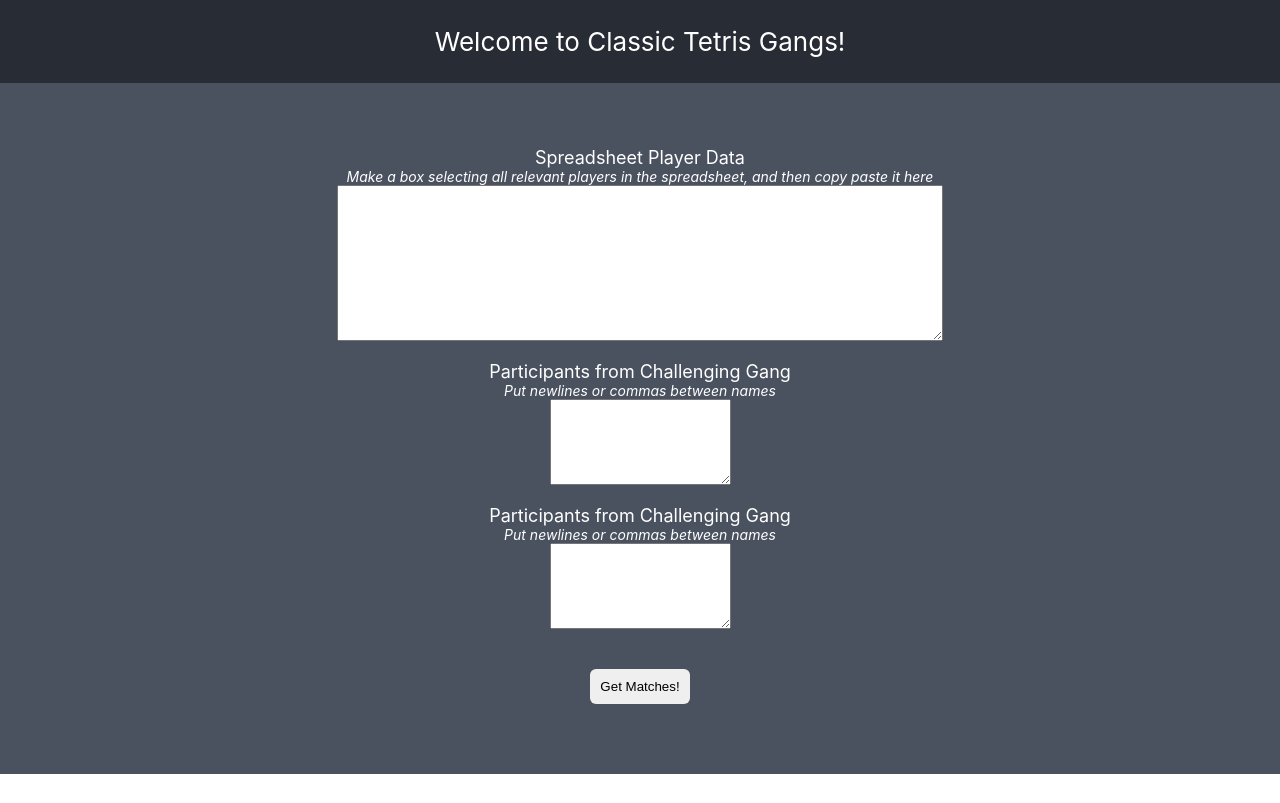
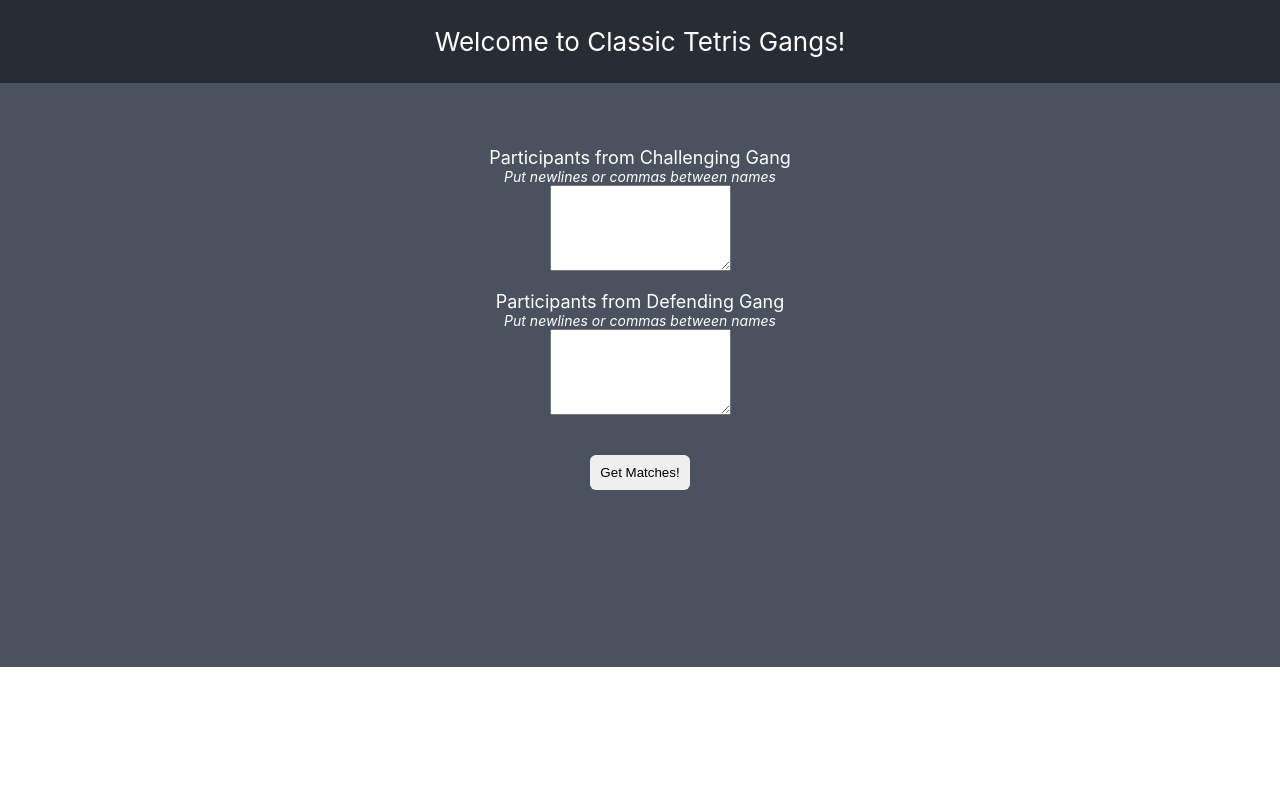
Before and after one commit to GregoryCannon/CTGangs, a React (Create React App) app: page / in a window 1280 px wide. Built offline with nearby package versions, Linux system fonts and the light colour scheme.

Commit message:
automatically parse player data from public spreadsheet

```diff
--- a/package.json
+++ b/package.json
@@ -11,6 +11,7 @@
     "@types/react": "^16.9.41",
     "@types/react-dom": "^16.9.8",
     "munkres-js": "^1.2.2",
+    "node-fetch": "^2.6.0",
     "react": "^16.13.1",
     "react-dom": "^16.13.1",
     "react-scripts": "3.4.1",
--- a/public/index.html
+++ b/public/index.html
@@ -6,8 +6,8 @@
     <meta name="viewport" content="width=device-width, initial-scale=1" />
     <meta name="theme-color" content="#000000" />
     <meta
-      name="description"
-      content="Web site created using create-react-app"
+      name="Classic Tetris Gangs Matcher"
+      content="A tool to match players with opponents according to the rules of the Classic Tetris Gangs format."
     />
     <link rel="apple-touch-icon" href="%PUBLIC_URL%/logo192.png" />
     <!--
@@ -24,7 +24,7 @@
       work correctly both with client-side routing and a non-root public URL.
       Learn how to configure a non-root public URL by running `npm run build`.
     -->
-    <title>React App</title>
+    <title>Classic Tetris Gangs</title>
   </head>
   <body>
     <noscript>You need to enable JavaScript to run this app.</noscript>
--- a/src/components/InputForm.tsx
+++ b/src/components/InputForm.tsx
@@ -1,13 +1,13 @@
 import React, { Component } from "react";
 import "./InputForm.css";
 import { PlayerData } from "../matcher/OptimalMatcher";
+import { fetchSpreadsheetData } from "../sheet-parser/sheet-parser";
 
 interface InputFormProps {
   submitFunction: Function;
 }
 
 interface InputFormState {
-  playerDataList: Array<PlayerData>;
   challengingGangPlayersText: string;
   defendingGangPlayersText: string;
   statusText: string;
@@ -17,14 +17,10 @@
   constructor(props: InputFormProps) {
     super(props);
     this.state = {
-      playerDataList: [],
       challengingGangPlayersText: "",
       defendingGangPlayersText: "",
       statusText: "",
     };
-    this.handleSpreadsheetDataChange = this.handleSpreadsheetDataChange.bind(
-      this
-    );
     this.handleDefendingGangPlayersChanged = this.handleDefendingGangPlayersChanged.bind(
       this
     );
@@ -32,23 +28,6 @@
       this
     );
     this.handleSubmit = this.handleSubmit.bind(this);
-  }
-
-  handleSpreadsheetDataChange(event: any) {
-    const rowsRaw = event.target.value.split("\n");
-    const playerDataList = rowsRaw.map((rowString: string) => {
-      const tabSeparatedData = rowString.split("\t");
-      return {
-        id: parseInt(tabSeparatedData[0]),
-        name: tabSeparatedData[1],
-        gangName: tabSeparatedData[2],
-        rating: parseInt(tabSeparatedData[7]),
-      };
-    });
-    console.log("Player data:", playerDataList);
-    this.setState({
-      playerDataList: playerDataList,
-    });
   }
 
   handleChallengingGangPlayersChanged(event: any) {
@@ -61,28 +40,38 @@
 
   handleSubmit(event: any) {
     event.preventDefault();
-    const challengingPlayerData = this.parsePlayerData(
-      this.state.challengingGangPlayersText
-    );
-    const defendingPlayerData = this.parsePlayerData(
-      this.state.defendingGangPlayersText
-    );
 
-    this.props.submitFunction(challengingPlayerData, defendingPlayerData);
+    // Fetch the player data from the spreadsheet
+    fetchSpreadsheetData((spreadsheetPlayerData: Array<PlayerData>) => {
+      console.log("\n\n Spreadsheet player data:", spreadsheetPlayerData);
+      const challengingPlayerData = this.filterPlayerData(
+        this.state.challengingGangPlayersText,
+        spreadsheetPlayerData
+      );
+      const defendingPlayerData = this.filterPlayerData(
+        this.state.defendingGangPlayersText,
+        spreadsheetPlayerData
+      );
+
+      this.props.submitFunction(challengingPlayerData, defendingPlayerData);
+    });
   }
 
-  parsePlayerData(textareaInput: string): Array<PlayerData> {
+  filterPlayerData(
+    textareaInput: string,
+    spreadsheetPlayerData: Array<PlayerData>
+  ): Array<PlayerData> {
     const playerNames = textareaInput.split(/\n|,/).filter((x) => x.length > 0);
-    const playerDataList = [];
+    const filteredPlayerData = [];
     const invalidPlayerNames = [];
 
     // Match the entered player names with their player data when possible
     for (let playerName of playerNames) {
-      const filtered = this.state.playerDataList.filter(
+      const filtered = spreadsheetPlayerData.filter(
         (x) => x.name.trim().toUpperCase() === playerName.trim().toUpperCase()
       );
       if (filtered.length === 1) {
-        playerDataList.push(filtered[0]);
+        filteredPlayerData.push(filtered[0]);
       } else {
         invalidPlayerNames.push(playerName);
       }
@@ -97,7 +86,7 @@
       });
     }
 
-    return playerDataList;
+    return filteredPlayerData;
   }
 
   render() {
@@ -105,17 +94,6 @@
       <div className="form-container">
         <p id="status-text">{this.state.statusText}</p>
         <form id="main-form" onSubmit={this.handleSubmit}>
-          {/* Box to paste the player data from Google Sheets */}
-          <div className="main-label">Spreadsheet Player Data</div>
-          <div className="secondary-label">
-            Make a box selecting all relevant players in the spreadsheet, and
-            then copy paste it here
-          </div>
-          <textarea
-            id="sheets-data-textarea"
-            onChange={this.handleSpreadsheetDataChange}
-          ></textarea>
-
           {/* Player list for challenging gang */}
           <div className="main-label">Participants from Challenging Gang</div>
           <div className="secondary-label">
@@ -126,8 +104,8 @@
             onChange={this.handleChallengingGangPlayersChanged}
           ></textarea>
 
-          {/* Player list for challenging gang */}
-          <div className="main-label">Participants from Challenging Gang</div>
+          {/* Player list for defending gang */}
+          <div className="main-label">Participants from Defending Gang</div>
           <div className="secondary-label">
             Put newlines or commas between names
           </div>
--- /dev/null
+++ b/src/sheet-parser/sheet-parser.js
@@ -0,0 +1,37 @@
+"use strict";
+exports.__esModule = true;
+exports.fetchSpreadsheetData = void 0;
+var fetch = require("node-fetch");
+function fetchSpreadsheetData(callback) {
+    fetch("https://docs.google.com/spreadsheets/u/0/d/1lSTbhpqodhqQn7Dg5cN-lcBavdOuimGOKFMg9tVhIMA/gviz/tq?tqx=out:html&tq&gid=1513281692")
+        .then(function (res) { return res.text(); })
+        .then(function (body) {
+        callback(createPlayerList(formatSheetsData(body)));
+    });
+}
+exports.fetchSpreadsheetData = fetchSpreadsheetData;
+function createPlayerList(sheetsData) {
+    return sheetsData.map(function (entry) { return ({
+        id: entry[0],
+        name: entry[1],
+        gangName: entry[2],
+        rating: entry[7]
+    }); });
+}
+function formatSheetsData(rawString) {
+    var newString = rawString;
+    newString = newString.replace(/\r?\n|\r/g, "");
+    newString = newString.replace(/<tr style="background-color: #f0f0f0">/g, "<tr>");
+    newString = newString.replace(/<tr style="background-color: #ffffff">/g, "<tr>");
+    newString = newString.replace(/<td align="right">/g, "<td>");
+    newString = newString.replace(/<\/tr>/g, "");
+    // Cut off the start and end junk
+    newString = newString.split("@ Join</td>")[1];
+    newString = newString.split("</table></body>")[0];
+    var rawRows = newString.split("<tr>").filter(function (x) { return x.length > 0; });
+    var finalRows = rawRows.map(function (row) {
+        return row.split(/<td>|<\/td><td>|<\/td>/).slice(1);
+    });
+    finalRows = finalRows.filter(function (row) { return row[1] !== "&nbsp;"; });
+    return finalRows;
+}
--- /dev/null
+++ b/src/sheet-parser/sheet-parser.ts
@@ -0,0 +1,46 @@
+const fetch = require("node-fetch");
+
+export function fetchSpreadsheetData(callback: Function) {
+  fetch(
+    "https://docs.google.com/spreadsheets/u/0/d/1lSTbhpqodhqQn7Dg5cN-lcBavdOuimGOKFMg9tVhIMA/gviz/tq?tqx=out:html&tq&gid=1513281692"
+  )
+    .then((res: any) => res.text())
+    .then((body: string) => {
+      callback(createPlayerList(formatSheetsData(body)));
+    });
+}
+
+function createPlayerList(sheetsData: Array<Array<string>>) {
+  return sheetsData.map((entry: Array<string>) => ({
+    id: entry[0],
+    name: entry[1],
+    gangName: entry[2],
+    rating: entry[7],
+  }));
+}
+
+function formatSheetsData(rawString: string) {
+  let newString = rawString;
+  newString = newString.replace(/\r?\n|\r/g, "");
+  newString = newString.replace(
+    /<tr style="background-color: #f0f0f0">/g,
+    "<tr>"
+  );
+  newString = newString.replace(
+    /<tr style="background-color: #ffffff">/g,
+    "<tr>"
+  );
+  newString = newString.replace(/<td align="right">/g, "<td>");
+  newString = newString.replace(/<\/tr>/g, "");
+
+  // Cut off the start and end junk
+  newString = newString.split("@ Join</td>")[1];
+  newString = newString.split("</table></body>")[0];
+
+  let rawRows = newString.split("<tr>").filter((x) => x.length > 0);
+  let finalRows = rawRows.map((row) =>
+    row.split(/<td>|<\/td><td>|<\/td>/).slice(1)
+  );
+  finalRows = finalRows.filter((row) => row[1] !== "&nbsp;");
+  return finalRows;
+}
```
